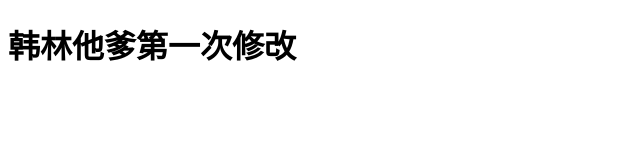
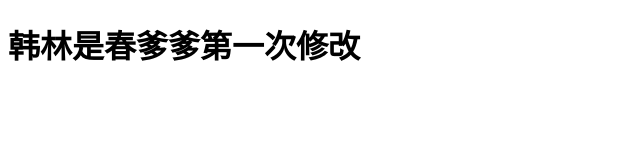
Before and after one commit to liuYchun/text_collaboration, a plain HTML site: page index.html in a window 1280 px wide. Shown: the whole page, without its empty margins (0-640 px from the left). Drawn offline with Linux system fonts and the light colour scheme.

Commit message:
'H修改'

```diff
--- a/index.html
+++ b/index.html
@@ -9,7 +9,7 @@
 </head>
 
 <body>
-    <h1>韩林他爹第一次修改</h1>
+    <h1>韩林是春爹爹第一次修改</h1>
 </body>
 
 </html>
```
